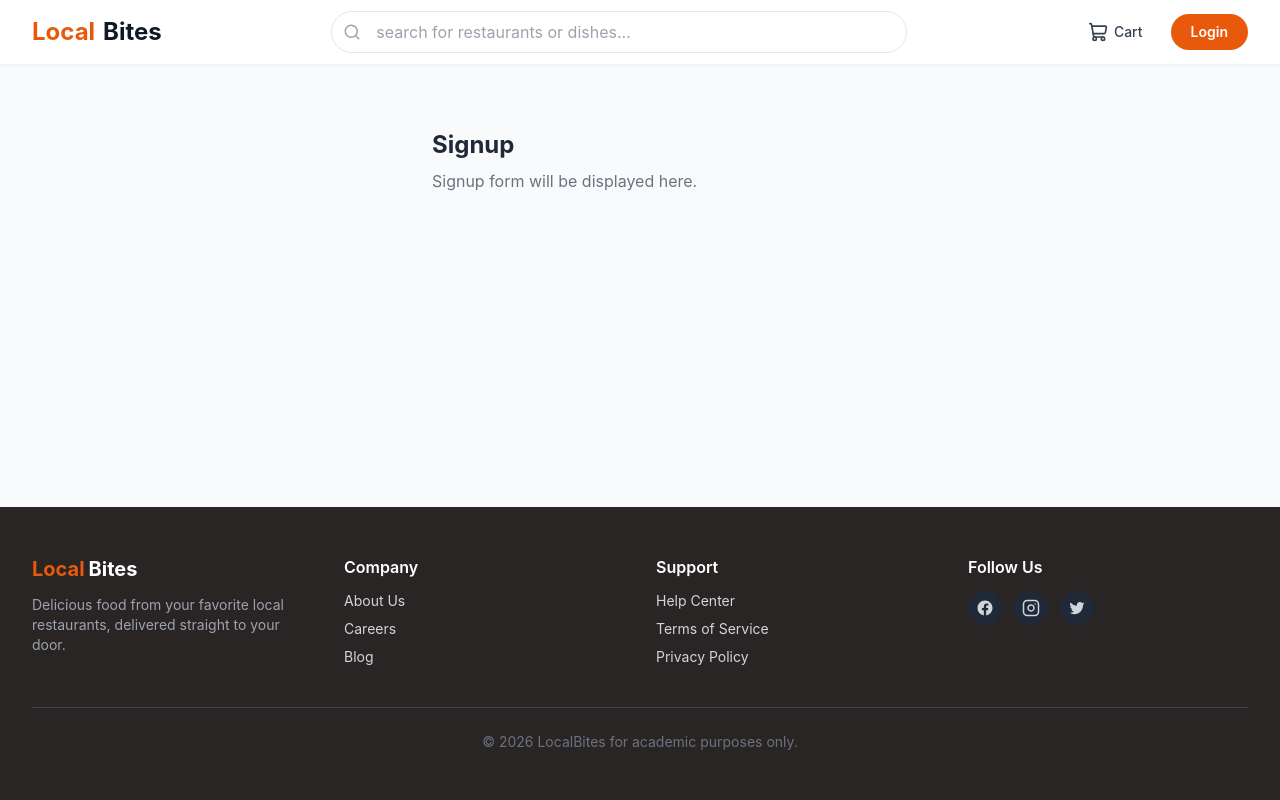
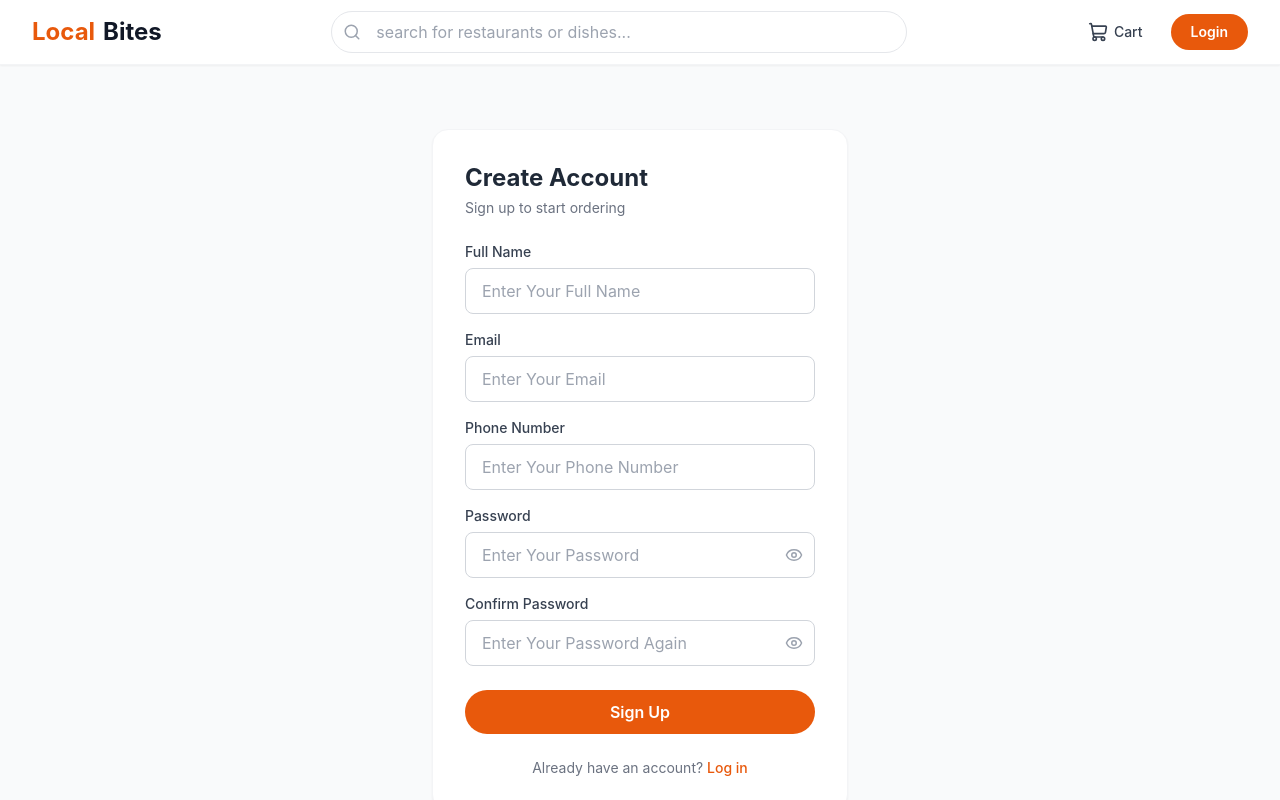
Before and after one commit to hifza538/Final-Year-Project, a React (Vite) app in the folder customer-frontend/: page /signup in a window 1280 px wide. Shown: the top 800 px of the page. Built offline with nearby package versions, Linux system fonts and the light colour scheme; no server answers.

Commit message:
feat(customer): add login/signup pages with form validation

```diff
--- /dev/null
+++ b/customer-frontend/src/components/common/FormInput.jsx
@@ -0,0 +1,57 @@
+// customer-frontend/src/components/common/FormInput.jsx
+import { useState } from "react";
+import { Eye, EyeOff } from "lucide-react";
+
+// Reusable input field with built-in error message display
+// Used across Login, Signup and future forms (Checkout, Profile etc.)
+const FormInput = ({ label, type = "text", error, registration, placeholder }) => {
+  const [showPassword, setShowPassword] = useState(false);
+  const isPasswordField = type === "password";
+
+    // If it's a password field and the user clicked "show", switch input type to text
+  const inputType = isPasswordField && showPassword ? "text" : type;
+
+  return (
+    <div className="mb-4">
+      <label className="block text-sm font-medium text-gray-700 mb-1.5">
+        {label}
+      </label>
+
+      <div className="relative">
+        <input
+          type={inputType}
+          placeholder={placeholder}
+          {...registration}
+          className={`w-full px-4 py-2.5 rounded-lg border transition-colors duration-200
+            focus:outline-none focus:ring-2
+            ${isPasswordField ? "pr-11" : ""}
+            ${
+              error
+                ? "border-red-400 focus:ring-red-200"
+                : "border-gray-300 focus:ring-primary/30 focus:border-primary"
+            }`}
+        />
+
+        {/* Eye icon toggle — only rendered for password fields */}
+        {isPasswordField && (
+          <button
+            type="button"
+            onClick={() => setShowPassword((prev) => !prev)}
+            className="absolute right-3 top-1/2 -translate-y-1/2 text-gray-400
+                       hover:text-gray-600 transition-colors duration-200"
+            tabIndex={-1} // Form ke tab order mein disturb na kare
+             aria-label={showPassword ? "Hide password" : "Show password"}
+          >
+            {showPassword ? <EyeOff size={18} /> : <Eye size={18} />}
+          </button>
+        )}
+      </div>
+
+      {error && (
+        <p className="text-sm text-red-500 mt-1">{error.message}</p>
+      )}
+    </div>
+      );
+};
+
+export default FormInput;
--- a/customer-frontend/src/pages/Login.jsx
+++ b/customer-frontend/src/pages/Login.jsx
@@ -1,10 +1,85 @@
 // customer-frontend/src/pages/Login.jsx
 
+import { useState } from "react";
+import { Link, useNavigate } from "react-router-dom";
+import { useForm } from "react-hook-form";
+import { zodResolver } from "@hookform/resolvers/zod";
+import toast from "react-hot-toast";
+import { loginSchema } from "../utils/validationSchemas";
+import { loginCustomer } from "../services/authService";
+import { useAuth } from "../context/AuthContext";
+import FormInput from "../components/common/FormInput";
+
 const Login = () => {
+  const [isSubmitting, setIsSubmitting] = useState(false);
+  const { login } = useAuth();
+  const navigate = useNavigate();
+
+  const {
+    register,
+    handleSubmit,
+    formState: { errors },
+  } = useForm({
+    resolver: zodResolver(loginSchema),
+  });
+
+  // Called when the form passes validation
+  const onSubmit = async (formData) => {
+    setIsSubmitting(true);
+    try {
+      const data = await loginCustomer(formData);
+      login(data.user, data.token); // Save user + token in AuthContext
+      toast.success(`Welcome back, ${data.user.fullName.split(" ")[0]}!`);
+      navigate("/");
+    } catch (error) {
+      // Backend sends a descriptive message (e.g. "Invalid email or password")
+      const message = error.response?.data?.message || "Login failed. Please try again.";
+      toast.error(message);
+    } finally {
+      setIsSubmitting(false);
+    }
+  };
+
   return (
     <div className="max-w-md mx-auto px-4 py-16">
-      <h1 className="text-2xl font-bold text-gray-800">Login</h1>
-      <p className="text-gray-500 mt-2">login form will be displayed here.</p>
+      <div className="bg-white rounded-2xl shadow-sm border border-gray-100 p-8">
+        <h1 className="text-2xl font-bold text-gray-800 mb-1">Welcome Back</h1>
+        <p className="text-gray-500 text-sm mb-6">Log in to continue ordering</p>
+
+        <form onSubmit={handleSubmit(onSubmit)} noValidate>
+          <FormInput
+            label="Email"
+            type="email"
+            placeholder="Enter Your Email"
+            registration={register("email")}
+            error={errors.email}
+          />
+          <FormInput
+            label="Password"
+            type="password"
+            placeholder="Enter Your Password"
+            registration={register("password")}
+            error={errors.password}
+          />
+
+          <button
+            type="submit"
+            disabled={isSubmitting}
+            className="w-full mt-2 py-2.5 bg-primary text-white font-semibold rounded-full
+                       hover:bg-primary-dark transition-colors duration-200
+                       disabled:opacity-60 disabled:cursor-not-allowed"
+          >
+            {isSubmitting ? "Logging in..." : "Log In"}
+          </button>
+        </form>
+
+        <p className="text-sm text-gray-500 text-center mt-6">
+          Don't have an account?{" "}
+          <Link to="/signup" className="text-primary font-medium hover:underline">
+            Sign up
+          </Link>
+        </p>
+      </div>
     </div>
   );
 };
--- a/customer-frontend/src/pages/Signup.jsx
+++ b/customer-frontend/src/pages/Signup.jsx
@@ -1,10 +1,102 @@
 // customer-frontend/src/pages/Signup.jsx
 
+import { useState } from "react";
+import { Link, useNavigate } from "react-router-dom";
+import { useForm } from "react-hook-form";
+import { zodResolver } from "@hookform/resolvers/zod";
+import toast from "react-hot-toast";
+import { signupSchema } from "../utils/validationSchemas";
+import { registerCustomer } from "../services/authService";
+import { useAuth } from "../context/AuthContext";
+import FormInput from "../components/common/FormInput";
+
 const Signup = () => {
+  const [isSubmitting, setIsSubmitting] = useState(false);
+  const { login } = useAuth();
+  const navigate = useNavigate();
+
+  const {
+    register,
+    handleSubmit,
+    formState: { errors },
+  } = useForm({
+    resolver: zodResolver(signupSchema),
+  });
+
+  const onSubmit = async (formData) => {
+    setIsSubmitting(true);
+    try {
+      const data = await registerCustomer(formData);
+      login(data.user, data.token); // Auto-login right after successful signup
+      toast.success("Account created successfully!");
+      navigate("/");
+    } catch (error) {
+      const message = error.response?.data?.message || "Signup failed. Please try again.";
+      toast.error(message);
+    } finally {
+      setIsSubmitting(false);
+    }
+  };
+
   return (
     <div className="max-w-md mx-auto px-4 py-16">
-      <h1 className="text-2xl font-bold text-gray-800">Signup</h1>
-      <p className="text-gray-500 mt-2">Signup form will be displayed here.</p>
+      <div className="bg-white rounded-2xl shadow-sm border border-gray-100 p-8">
+        <h1 className="text-2xl font-bold text-gray-800 mb-1">Create Account</h1>
+        <p className="text-gray-500 text-sm mb-6">Sign up to start ordering</p>
+
+        <form onSubmit={handleSubmit(onSubmit)} noValidate>
+          <FormInput
+            label="Full Name"
+            placeholder="Enter Your Full Name"
+            registration={register("fullName")}
+            error={errors.fullName}
+          />
+          <FormInput
+            label="Email"
+            type="email"
+            placeholder="Enter Your Email"
+            registration={register("email")}
+            error={errors.email}
+          />
+          <FormInput
+            label="Phone Number"
+            placeholder="Enter Your Phone Number"
+            registration={register("phone")}
+            error={errors.phone}
+          />
+          <FormInput
+            label="Password"
+            type="password"
+            placeholder="Enter Your Password"
+            registration={register("password")}
+            error={errors.password}
+          />
+          <FormInput
+            label="Confirm Password"
+            type="password"
+            placeholder="Enter Your Password Again"
+            registration={register("confirmPassword")}
+            error={errors.confirmPassword}
+          />
+
+          <button
+            type="submit"
+            disabled={isSubmitting}
+            className="w-full mt-2 py-2.5 bg-primary text-white font-semibold rounded-full
+                       hover:bg-primary-dark transition-colors duration-200
+                       disabled:opacity-60 disabled:cursor-not-allowed"
+          >
+            {isSubmitting ? "Creating account..." : "Sign Up"}
+          </button>
+        </form>
+
+        <p className="text-sm text-gray-500 text-center mt-6">
+          Already have an account?{" "}
+          <Link to="/login" className="text-primary font-medium hover:underline">
+            Log in
+          </Link>
+        </p>
+      </div>
     </div>
   );
 };
--- /dev/null
+++ b/customer-frontend/src/services/authService.js
@@ -0,0 +1,16 @@
+// customer-frontend/src/services/authService.js
+
+import api from "./api";
+
+// Registers a new customer account
+export const registerCustomer = async (formData) => {
+  const { confirmPassword, ...payload } = formData; // confirmPassword is not needed for backend registration
+  const response = await api.post("/customer/auth/register", payload);
+  return response.data;
+};
+
+// Logs in an existing customer
+export const loginCustomer = async (formData) => {
+  const response = await api.post("/customer/auth/login", formData);
+  return response.data;
+};
--- /dev/null
+++ b/customer-frontend/src/utils/validationSchemas.js
@@ -0,0 +1,46 @@
+// customer-frontend/src/utils/validationSchemas.js
+
+import { z } from "zod";
+
+// Reusable regex for Pakistani phone numbers
+const phoneRegex = /^(\+92|0)?3\d{9}$/;
+
+// Schema for the login form
+export const loginSchema = z.object({
+  email: z
+    .string()
+    .trim()
+    .min(1, "Email is required")
+    .email("Please enter a valid email address"),
+  password: z.string().min(1, "Password is required"),
+});
+
+// Schema for the signup form
+export const signupSchema = z
+  .object({
+    fullName: z
+      .string()
+      .trim()
+      .min(3, "Full name must be at least 3 characters")
+      .max(100, "Full name must not exceed 100 characters"),
+    email: z
+      .string()
+      .trim()
+      .min(1, "Email is required")
+      .email("Please enter a valid email address"),
+    phone: z
+      .string()
+      .trim()
+      .min(1, "Phone number is required")
+      .regex(phoneRegex, "Enter a valid Pakistani number e.g. 03001234567"),
+    password: z
+      .string()
+      .trim()
+      .min(6, "Password must be at least 6 characters")
+      .max(50, "Password must not exceed 50 characters"),
+    confirmPassword: z.string().min(1, "Please confirm your password"),
+  })
+  .refine((data) => data.password === data.confirmPassword, {
+    message: "Passwords do not match",
+    path: ["confirmPassword"], // Error shows under the confirmPassword field
+  });
```
